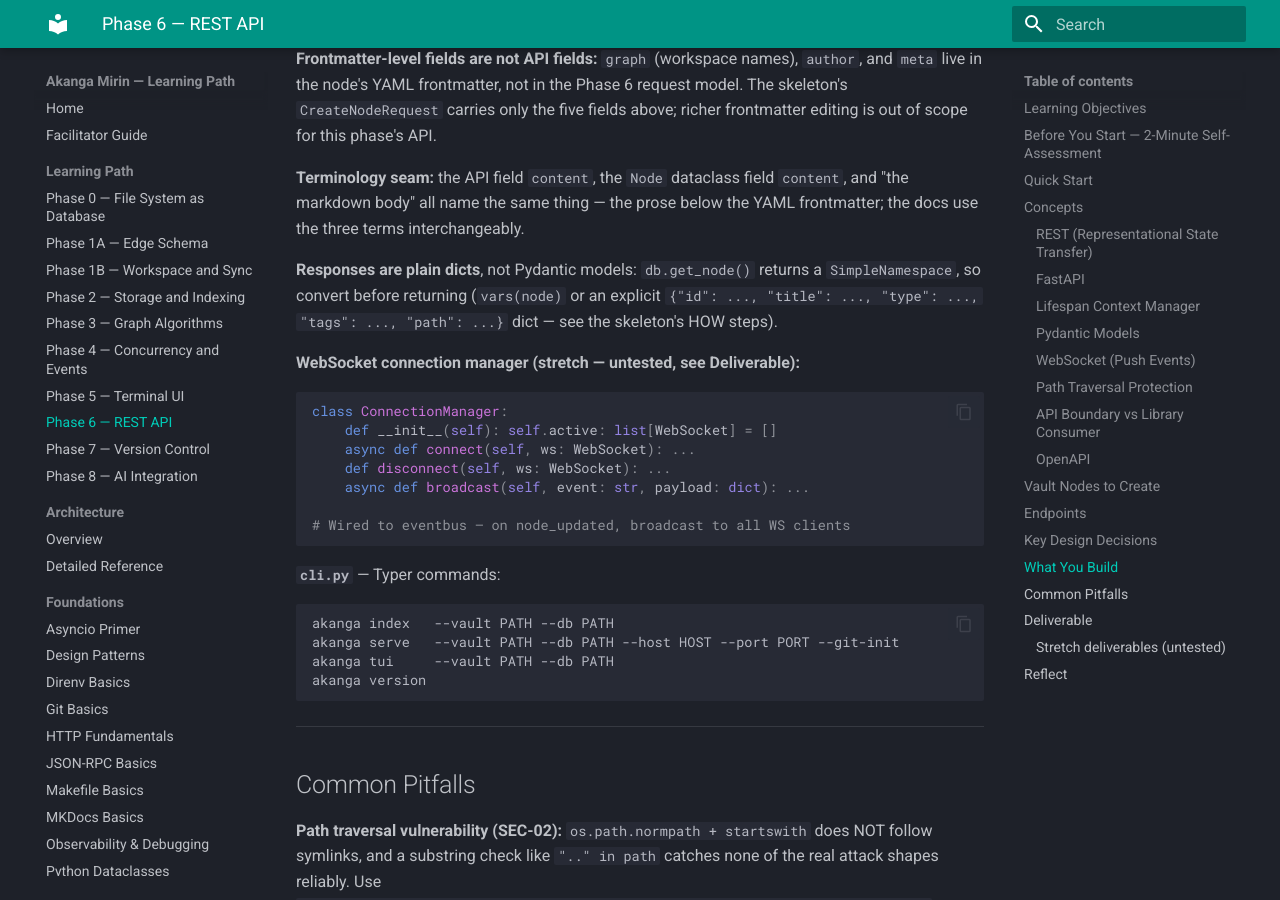
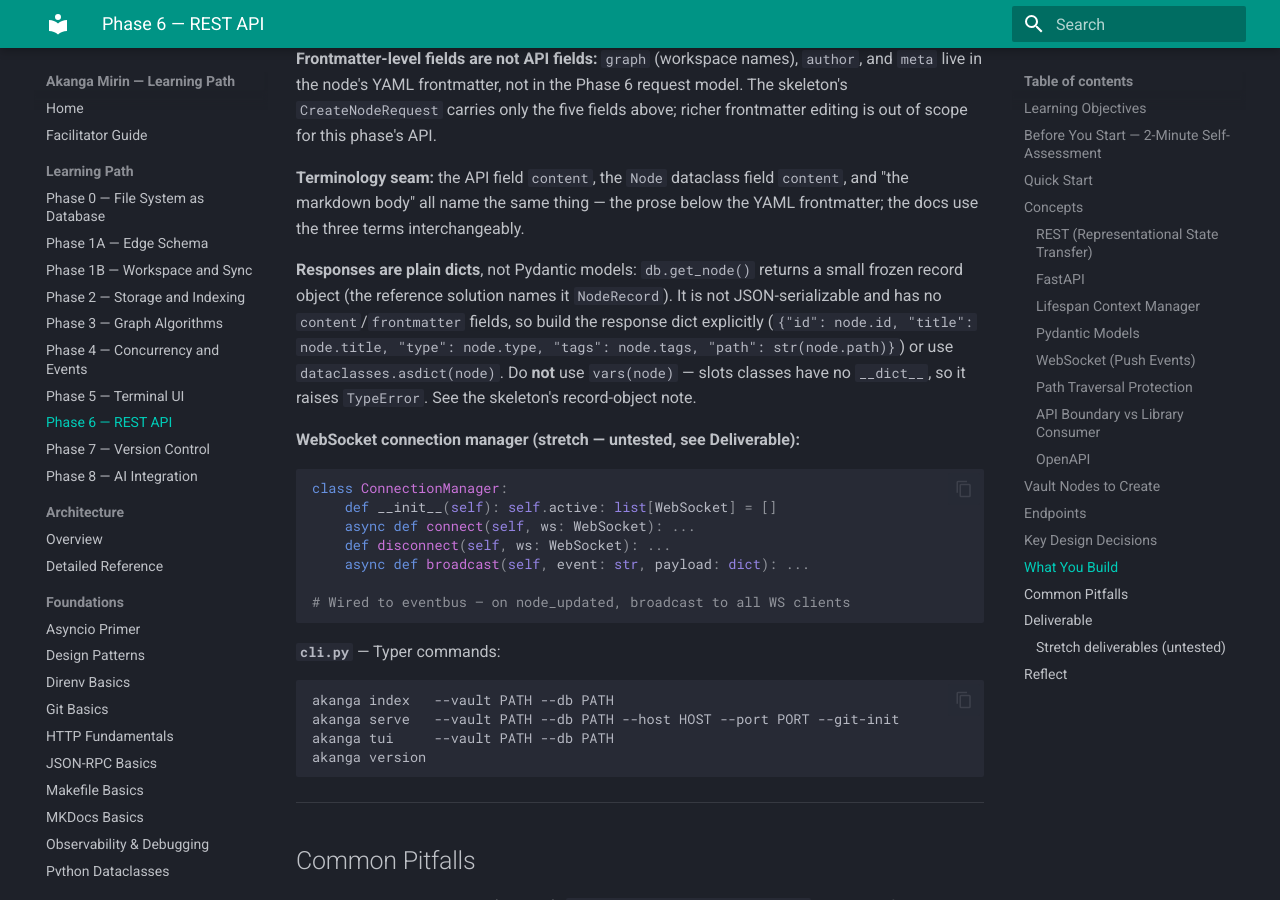
Before and after one commit to ArthurPieri/akanga_mirin, an MkDocs documentation site: the page built from docs/learning/phase-06-rest-api.md, in a window 1280 px wide and 900 px high, scrolled down 8607 px. Built offline with MkDocs 1.6.1 and Material for MkDocs 9.7.7, drawn with Linux system fonts in a browser that asks for light colours.

Commit message:
fix: resolve all 11 residuals from the Round 5 verification audit
Five parallel audit dimensions confirmed every W1-W9 claim true and all
12 gates green, then surfaced residuals the sweeps missed: three
hand-rolled dual-try loaders surviving in phase_07/08, two false
"positional" comments, two ci.yml rosters outside the consistency guard
(now derived from print-max-phase), stale phase-06 prose teaching
vars(node) that crashes on slots NodeRecord, a phase-01b reference to
the renamed tmp_db fixture, this status doc's own "Round 4 in progress"
header, the 71-vs-72 relation-type count, and load_attr silently
masking a broken-but-present flat module behind a later package
candidate (now warns on stderr, probe-verified).

Gates re-run green: test-all 9/9, markers 3/3, doc-contract exit 0,
collect 185/0 errors, drift gate converged, lint clean.

Co-Authored-By: Claude Fable 5 <noreply@anthropic.com>

```diff
--- a/docs/learning/phase-06-rest-api.md
+++ b/docs/learning/phase-06-rest-api.md
@@ -371,9 +371,13 @@ and "the markdown body" all name the same thing — the prose below the YAML
 frontmatter; the docs use the three terms interchangeably.
 
 **Responses are plain dicts**, not Pydantic models: `db.get_node()` returns a
-`SimpleNamespace`, so convert before returning (`vars(node)` or an explicit
-`{"id": ..., "title": ..., "type": ..., "tags": ..., "path": ...}` dict — see the
-skeleton's HOW steps).
+small frozen record object (the reference solution names it `NodeRecord`). It
+is not JSON-serializable and has no `content`/`frontmatter` fields, so build
+the response dict explicitly
+(`{"id": node.id, "title": node.title, "type": node.type, "tags": node.tags,
+"path": str(node.path)}`) or use `dataclasses.asdict(node)`. Do **not** use
+`vars(node)` — slots classes have no `__dict__`, so it raises `TypeError`.
+See the skeleton's record-object note.
 
 **WebSocket connection manager (stretch — untested, see Deliverable):**
 
```
Also changed, not shown: .claude/commands/tutor.md (+1 -1 lines), CLAUDE.md (+2 -2 lines), docs/learning/phase-01b-workspace-and-sync.md (+4 -4 lines), docs/status-remediation.md (+30 -4 lines), 7 other files.
